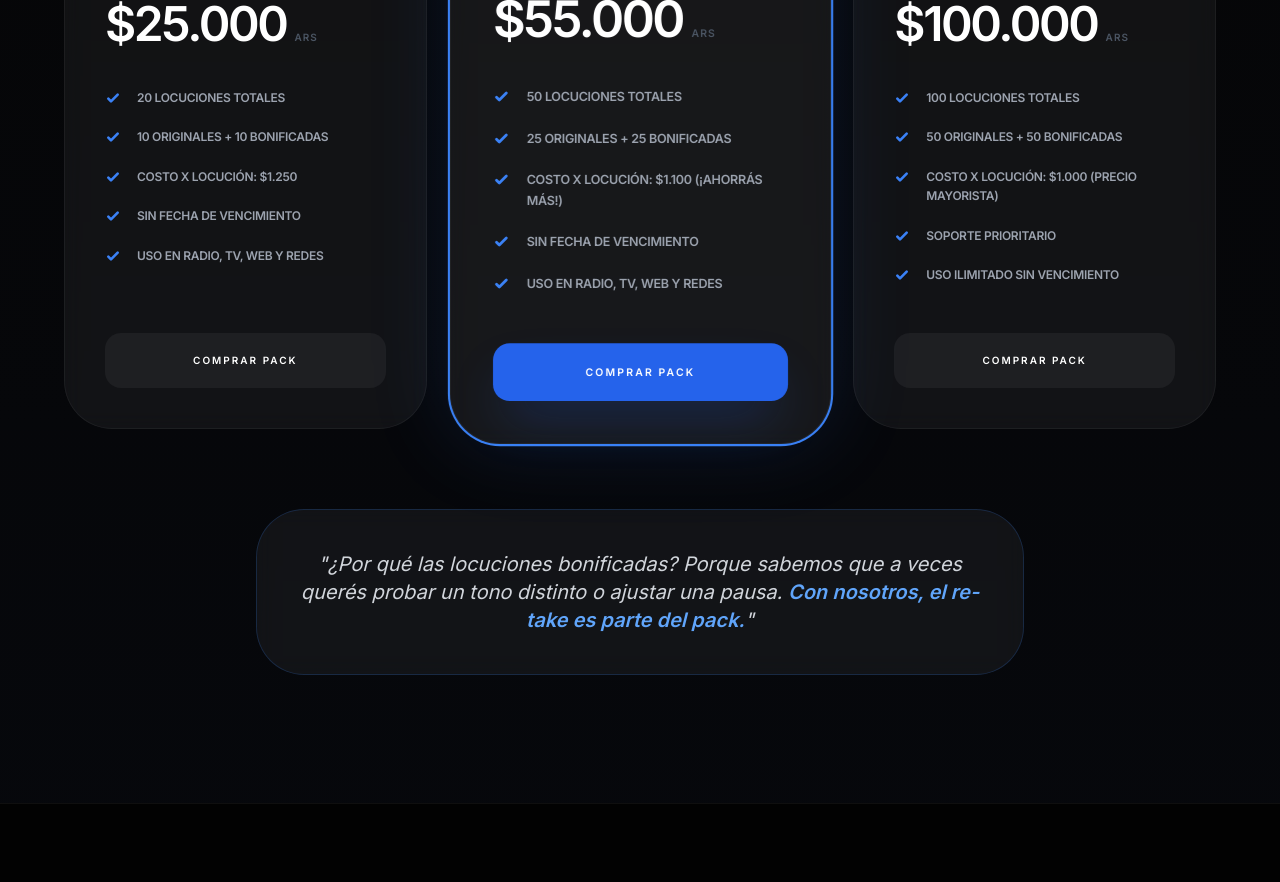
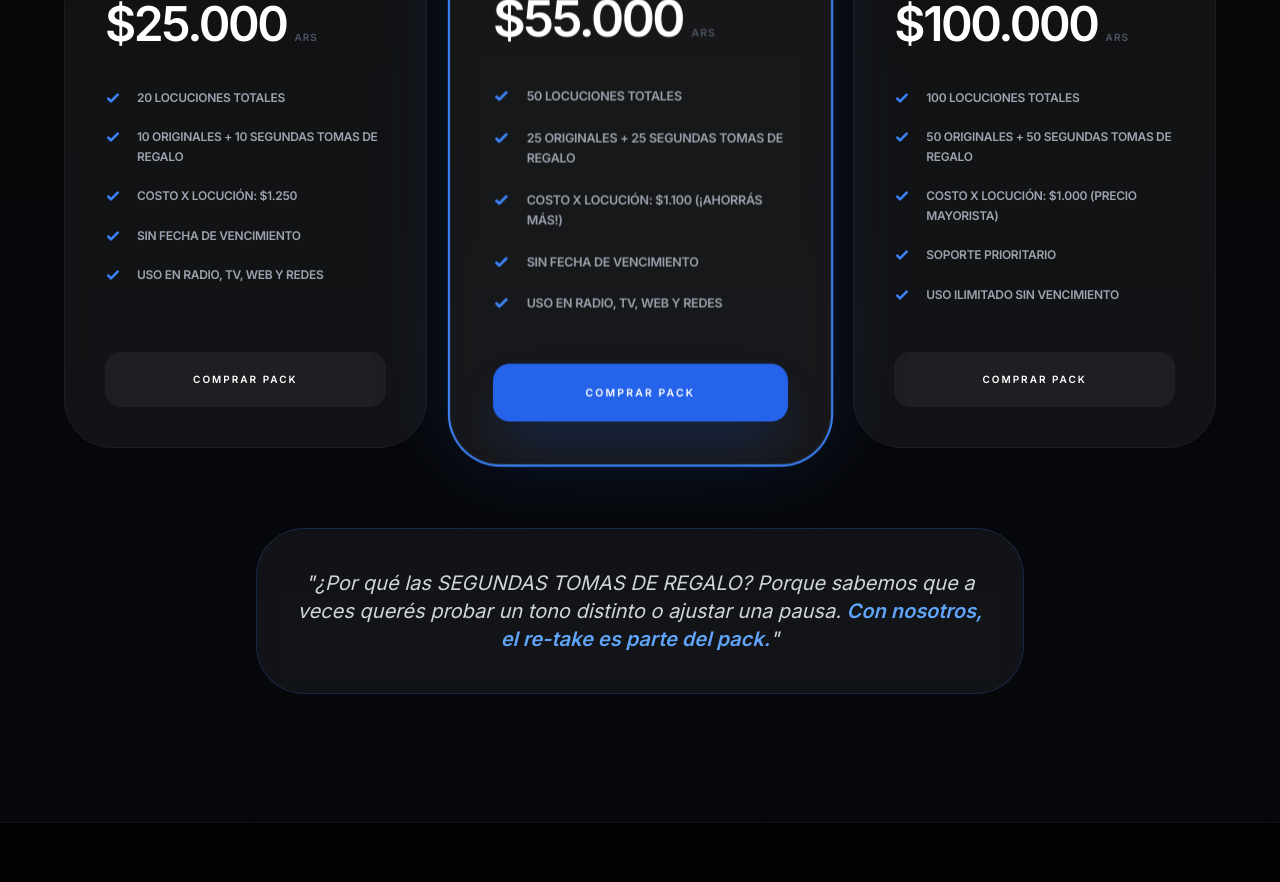
Before and after one commit to frewer1000/Locutores-AR-2026, a React (Vite) app: page / in a window 1280 px wide. Shown: the part 4980-5862 px from the top of the page. Built offline with nearby package versions, Linux system fonts and the light colour scheme.

Commit message:
feat: Refine pricing plan descriptions
Update feature lists for pricing tiers to more clearly state that bonus locutions are "segundas tomas de regalo" (gift second takes) rather than just "bonificadas" (bonused). This improves clarity and marketing appeal.

```diff
--- a/components/Pricing.tsx
+++ b/components/Pricing.tsx
@@ -12,7 +12,7 @@ const Pricing: React.FC = () => {
       description: 'Ideal para proyectos puntuales y spots de redes sociales.',
       features: [
         '20 Locuciones Totales',
-        '10 originales + 10 bonificadas',
+        '10 ORIGINALES + 10 SEGUNDAS TOMAS DE REGALO',
         'Costo x Locución: $1.250',
         'Sin fecha de vencimiento',
         'Uso en Radio, TV, Web y Redes'
@@ -28,7 +28,7 @@ const Pricing: React.FC = () => {
       description: 'Perfecto para campañas de frecuencia diaria y lanzamientos.',
       features: [
         '50 Locuciones Totales',
-        '25 originales + 25 bonificadas',
+        '25 ORIGINALES + 25 SEGUNDAS TOMAS DE REGALO',
         'Costo x Locución: $1.100 (¡Ahorrás más!)',
         'Sin fecha de vencimiento',
         'Uso en Radio, TV, Web y Redes'
@@ -44,7 +44,7 @@ const Pricing: React.FC = () => {
       description: 'Para quienes necesitan calidad y rapidez todos los días.',
       features: [
         '100 Locuciones Totales',
-        '50 originales + 50 bonificadas',
+        '50 ORIGINALES + 50 SEGUNDAS TOMAS DE REGALO',
         'Costo x Locución: $1.000 (Precio Mayorista)',
         'Soporte prioritario',
         'Uso ilimitado sin vencimiento'
@@ -130,7 +130,7 @@ const Pricing: React.FC = () => {
         <div className="max-w-3xl mx-auto p-10 glass rounded-[3rem] border-blue-500/20 text-center relative overflow-hidden group">
           <div className="absolute inset-0 bg-blue-500/5 opacity-0 group-hover:opacity-100 transition-opacity duration-500"></div>
           <p className="text-lg md:text-xl text-gray-300 font-medium leading-relaxed italic relative z-10">
-            "¿Por qué las locuciones bonificadas? Porque sabemos que a veces querés probar un tono distinto o ajustar una pausa. <span className="text-blue-400 font-black">Con nosotros, el re-take es parte del pack.</span>"
+            "¿Por qué las SEGUNDAS TOMAS DE REGALO? Porque sabemos que a veces querés probar un tono distinto o ajustar una pausa. <span className="text-blue-400 font-black">Con nosotros, el re-take es parte del pack.</span>"
           </p>
         </div>
       </div>
```
